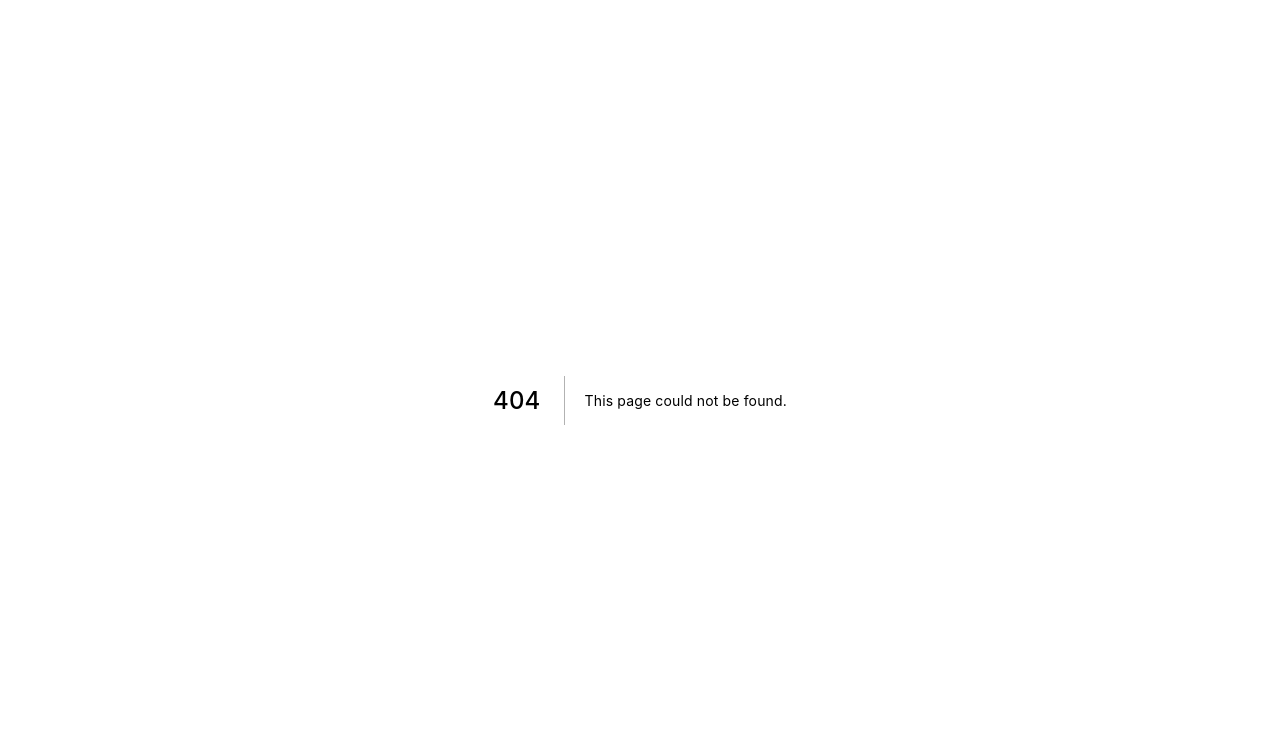
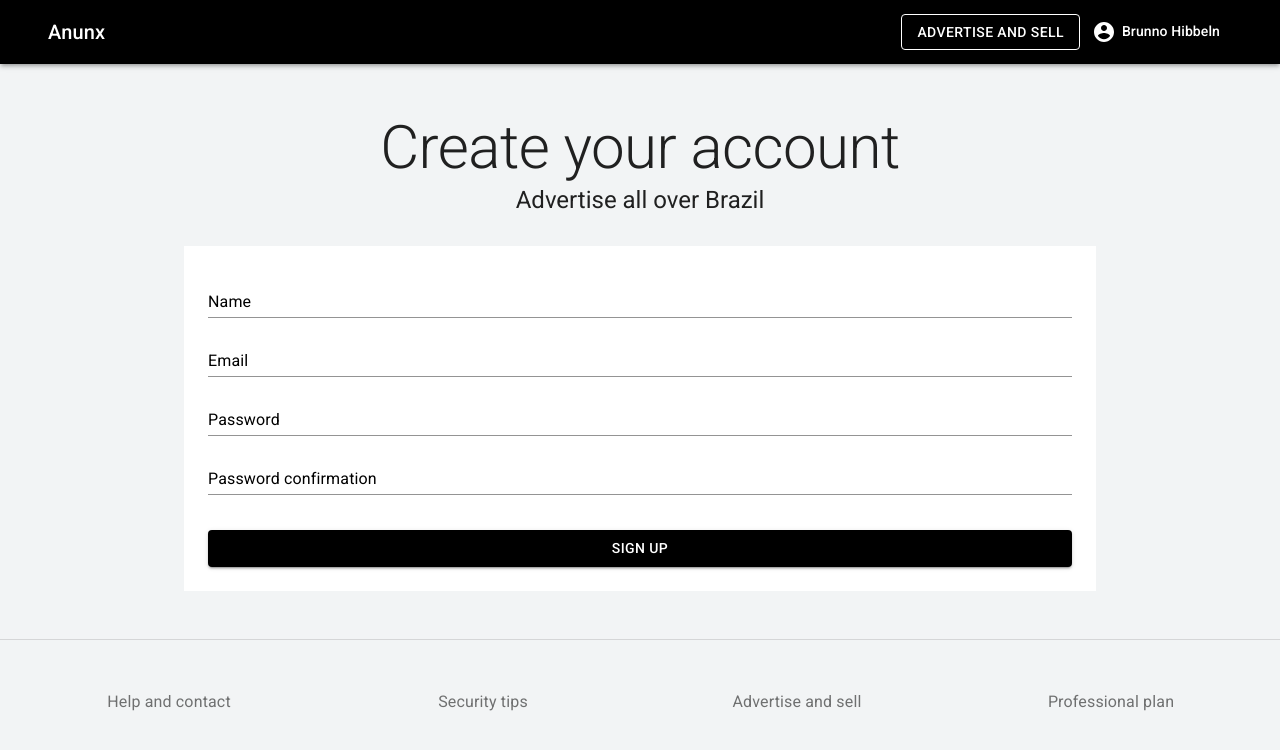
Before and after one commit to BrunnoHibbeln/anunx, a Next.js app: page /auth/signup in a window 1280 px wide. Before the commit this address had no page. Shown: the top 750 px of the page. Built offline with nearby package versions, Linux system fonts and the light colour scheme.

Commit message:
adding sign up page

```diff
--- /dev/null
+++ b/pages/auth/signup/formValues.js
@@ -0,0 +1,27 @@
+import * as yup from 'yup'
+
+const inicialValues = {
+   name: '',
+   email: '',
+   password: '',
+   passwordConf: '',
+}
+
+const validationSchema = yup.object().shape({
+   name: yup.string()
+      .required('Required field'),
+   email: yup.string()
+      .email('Write a valid email address')
+      .required('Required field'),
+   password: yup.string()
+      .min(6, 'Write a longer password')
+      .required('Required field'),
+   passwordConf: yup.string()
+      .oneOf([yup.ref('password'), null], 'The passwords must be the same')
+      .required('Required field'),
+})
+
+export {
+   inicialValues,
+   validationSchema,
+}
--- /dev/null
+++ b/pages/auth/signup/index.js
@@ -0,0 +1,184 @@
+import { Formik } from 'formik'
+import {
+   Box,
+   Button,
+   Container,
+   Typography,
+   FormControl,
+   Input,
+   InputLabel,
+   FormHelperText,
+} from '@material-ui/core'
+
+import TemplateDefault from '../../../src/templates/Default'
+import { inicialValues, validationSchema } from './formValues'
+
+import useStyles from './styles'
+
+const Signup = () => {
+   const classes = useStyles()
+
+   return (
+      <TemplateDefault>
+         <Container
+            maxWidth
+            component='main'
+            className={classes.container}
+         >
+            <Typography
+               component='h1'
+               variant='h2'
+               align='center'
+               color='textPrimary'
+            >
+               Create your account
+            </Typography>
+            <Typography
+               component='h5'
+               variant='h5'
+               align='center'
+               color='textPrimary'
+            >
+               Advertise all over Brazil
+            </Typography>
+         </Container>
+
+         <Container maxWidth='md'>
+            <Box className={classes.box}>
+               <Formik
+                  initialValues={inicialValues}
+                  validationSchema={validationSchema}
+                  onSubmit={(values) => {
+                     console.log('ok', values)
+                  }}
+               >
+                  {
+                     ({
+                        touched,
+                        values,
+                        errors,
+                        handleChange,
+                        handleSubmit,
+                     }) => {
+                        return (
+                           <form onSubmit={handleSubmit}>
+                              <FormControl
+                                 fullWidth
+                                 error={errors.name && touched.name}
+                                 className={classes.formControl}
+                              >
+                                 <InputLabel
+                                    className={classes.inputLabel}
+                                 >
+                                    Name
+                                 </InputLabel>
+                                 <Input
+                                    name='name'
+                                    value={values.name}
+                                    onChange={handleChange}
+                                 />
+                                 <FormHelperText>
+                                    {
+                                       errors.name && touched.name
+                                       ?  errors.name
+                                       :  null
+                                    }
+                                 </FormHelperText>
+                              </FormControl>
+
+                              <FormControl
+                                 fullWidth
+                                 error={errors.email && touched.email}
+                                 className={classes.formControl}
+                              >
+                                 <InputLabel
+                                    className={classes.inputLabel}
+                                 >
+                                    Email
+                                 </InputLabel>
+                                 <Input
+                                    name='email'
+                                    type='email'
+                                    value={values.email}
+                                    onChange={handleChange}
+                                 />
+                                 <FormHelperText>
+                                    {
+                                       errors.email && touched.email
+                                       ?  errors.email
+                                       :  null
+                                    }
+                                 </FormHelperText>
+                              </FormControl>
+
+                              <FormControl
+                                 fullWidth
+                                 error={errors.password && touched.password}
+                                 className={classes.formControl}
+                              >
+                                 <InputLabel
+                                    className={classes.inputLabel}
+                                 >
+                                    Password
+                                 </InputLabel>
+                                 <Input
+                                    name='password'
+                                    type='password'
+                                    value={values.password}
+                                    onChange={handleChange}
+                                 />
+                                 <FormHelperText>
+                                    {
+                                       errors.password && touched.password
+                                       ?  errors.password
+                                       :  null
+                                    }
+                                 </FormHelperText>
+                              </FormControl>
+
+                              <FormControl
+                                 fullWidth
+                                 error={errors.passwordConf && touched.passwordConf}
+                                 className={classes.formControl}
+                              >
+                                 <InputLabel
+                                    className={classes.inputLabel}
+                                 >
+                                    Password confirmation
+                                 </InputLabel>
+                                 <Input
+                                    name='passwordConf'
+                                    type='password'
+                                    value={values.passwordConf}
+                                    onChange={handleChange}
+                                 />
+                                 <FormHelperText>
+                                    {
+                                       errors.passwordConf && touched.passwordConf
+                                       ?  errors.passwordConf
+                                       :  null
+                                    }
+                                 </FormHelperText>
+                              </FormControl>
+
+                              <Button
+                                 type='submit'
+                                 fullWidth
+                                 variant='contained'
+                                 color='primary'
+                                 className={classes.submit}
+                              >
+                                 Sign up
+                              </Button>
+                           </form>
+                        )
+                     }
+                  }
+               </Formik>
+            </Box>
+         </Container>
+      </TemplateDefault>
+   )
+}
+
+export default Signup
--- /dev/null
+++ b/pages/auth/signup/styles.js
@@ -0,0 +1,23 @@
+import { makeStyles } from "@material-ui/core";
+
+const useStyles = makeStyles((theme) => ({
+   container: {
+      marginBottom: 30,
+   },
+   box: {
+      backgroundColor: theme.palette.background.white,
+      padding: theme.spacing(3),
+   },
+   formControl: {
+      marginBottom: theme.spacing(1),
+   },
+   submit: {
+      margin: theme.spacing(3, 0, 0),
+   },
+   inputLabel: {
+      fontWeight: 400,
+      color: theme.palette.primary.main,
+   },
+}))
+
+export default useStyles
```
